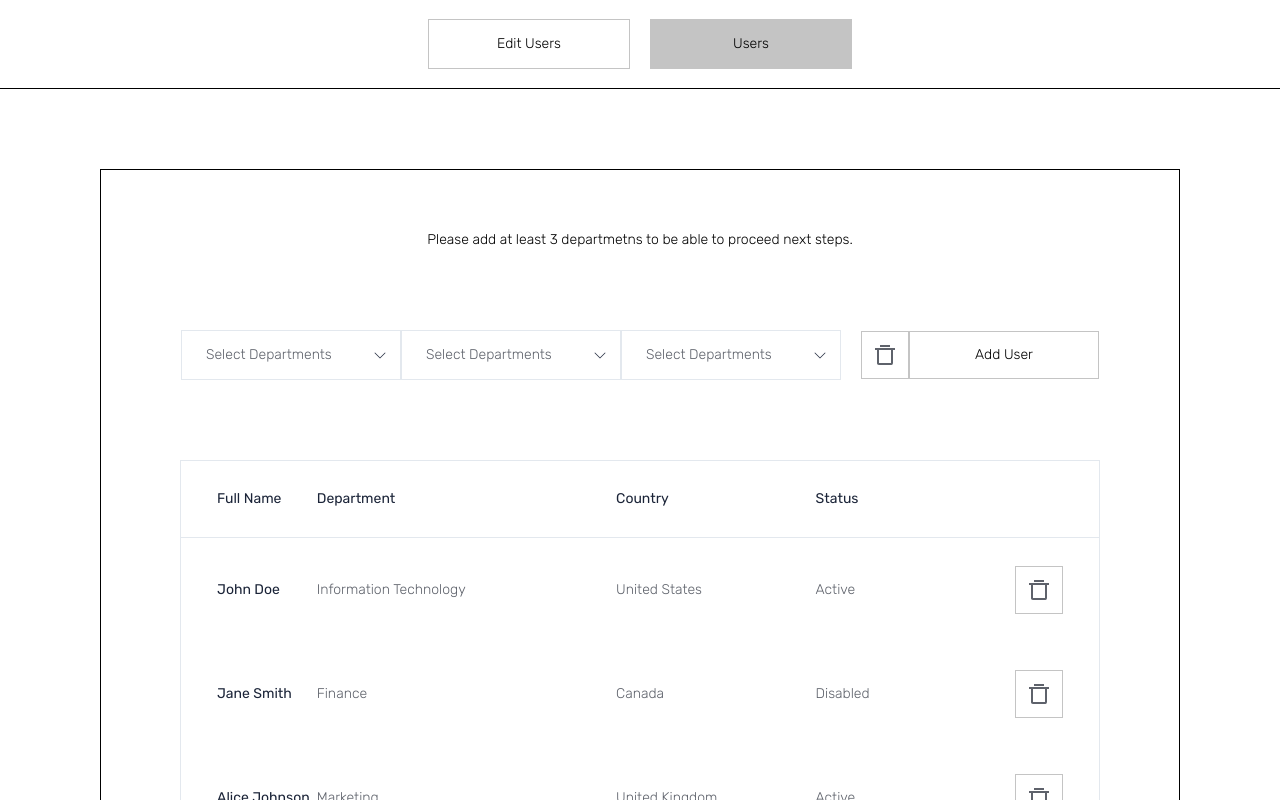
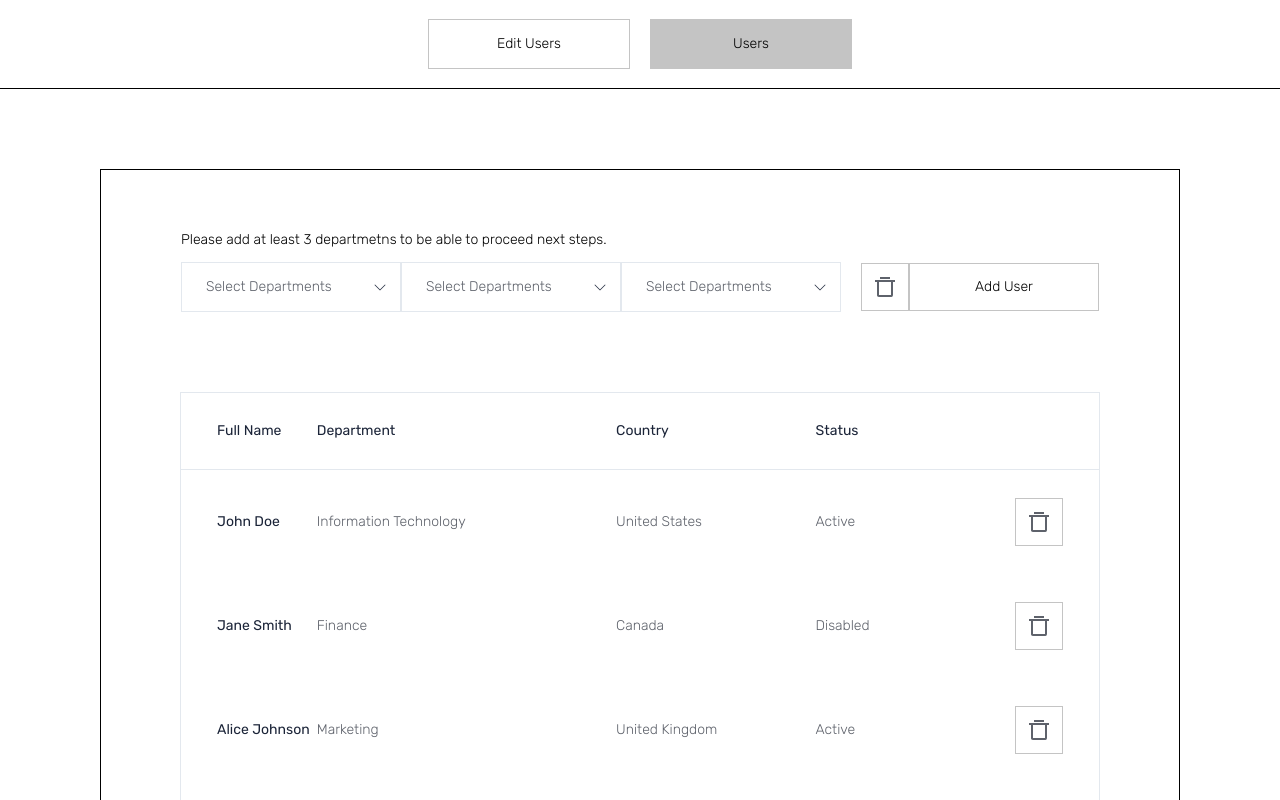
Before and after one commit to Vnyway/test_react, a React (Create React App) app in the folder task/: page / in a window 1280 px wide. Shown: the top 800 px of the page. Built offline with nearby package versions, Linux system fonts and the light colour scheme.

Commit message:
фільтрування користувачів в залежності від того чи вони підпадають під критерії

```diff
--- a/task/src/index.css
+++ b/task/src/index.css
@@ -316,3 +316,14 @@ h2 {
 .dropdowns {
   display: flex;
 }
+
+.sort-wrapper {
+  width: 100%;
+  display: flex;
+  flex-direction: column;
+  gap: 12px;
+}
+
+.mistake {
+  height: 20px;
+}
--- a/task/src/pages/Users.jsx
+++ b/task/src/pages/Users.jsx
@@ -8,23 +8,48 @@ import UserField from "../components/UserField";
 const Users = () => {
   const { newUsers, setNewUsers } = useContext(UserContext);
   const [selectedDepartments, setSelectedDepartments] = useState([]);
+  const [selectedCountries, setSelectedCountries] = useState([]);
+  const [selectedStatuses, setSelectedStatuses] = useState([]);
+
   const resetFilters = () => {
     setSelectedDepartments([]);
-    setSelectedCountries([]);
-    setSelectedDepartments([]);
   };
-
-  const [selectedCountries, setSelectedCountries] = useState([]);
-  const [selectedStatuses, setSelectedStatuses] = useState([]);
 
   const handleRemoveUser = (name) => {
     setNewUsers((pv) => pv.filter((user) => user.name !== name));
   };
 
+  const filteredUsers = newUsers.filter((user) => {
+    const departmentMatches =
+      selectedDepartments.length === 0 ||
+      selectedDepartments.some(
+        (selectedDept) => selectedDept.value === user.department.value
+      );
+
+    const countryMatches =
+      selectedCountries.length === 0 ||
+      selectedCountries.some(
+        (selectedCountry) => selectedCountry.value === user.country.value
+      );
+
+    const statusMatches =
+      selectedStatuses.length === 0 ||
+      selectedStatuses.some(
+        (selectedStatus) => selectedStatus.value === user.status.value
+      );
+
+    return departmentMatches && countryMatches && statusMatches;
+  });
+
   return (
     <main className="page-wrapper">
-      <p>Please add at least 3 departmetns to be able to proceed next steps.</p>
-      <section className="filters">
+      <section className="sort-wrapper">
+        <p className="mistake">
+          {selectedDepartments.length < 3
+            ? "Please add at least 3 departmetns to be able to proceed next steps."
+            : ""}
+        </p>
+        <div className="filters">
           <div className="dropdowns-button">
             <div className="dropdowns">
               <CustomDropdown
@@ -56,6 +81,7 @@ const Users = () => {
             />
           </div>
           <CustomButton text="Add User" size="large" />
+        </div>
       </section>
       <section className="table">
         <div className="headings">
@@ -65,7 +91,7 @@ const Users = () => {
           <h4>Status</h4>
           <span className="last-span"></span>
         </div>
-        {newUsers.map((user) => (
+        {filteredUsers.map((user) => (
           <UserField
             key={user.name}
             name={user.name}
```
Lines whose indentation alone changed are shown as unchanged.
